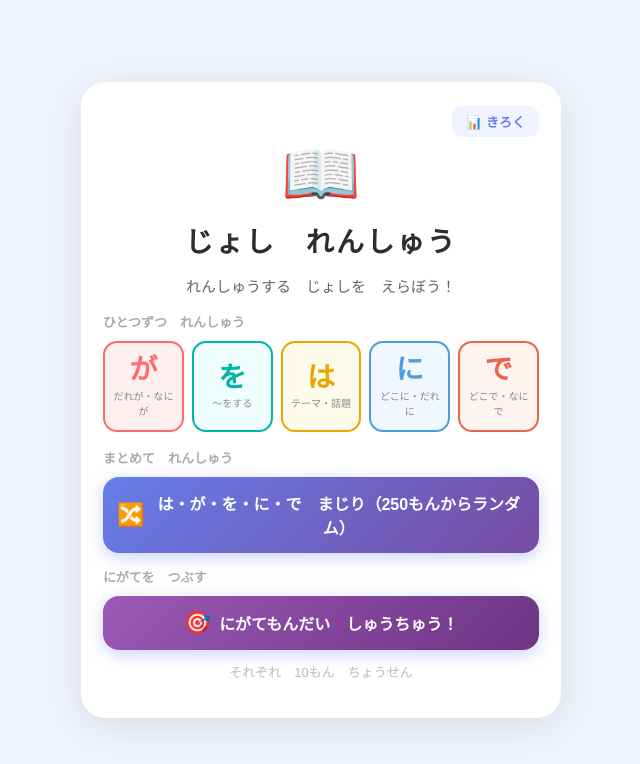
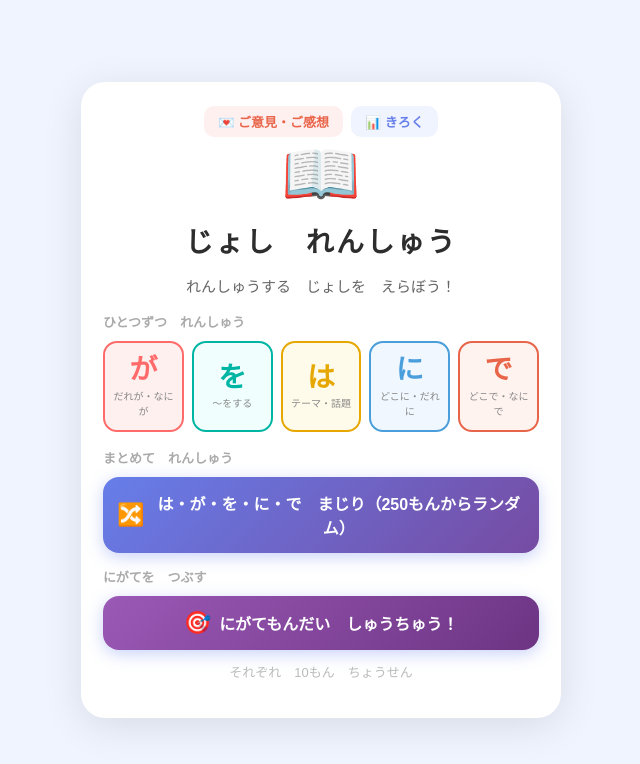
Before and after one commit to marbleuehonmachi-sketch/joshi-app, a React (Vite) app: page / in a window 1280 px wide. Shown: the top 764 px of the page, without its empty margins (319-959 px from the left). Built offline with nearby package versions, Linux system fonts and the light colour scheme.

Commit message:
center buttons

```diff
--- a/src/App.jsx
+++ b/src/App.jsx
@@ -767,7 +767,12 @@ function TitleScreen({ onStart, onHistory }) {
     <div style={S.root}>
       <style>{globalCSS}</style>
       <div style={S.card}>
-        <div style={{ display:"flex",justifyContent:"flex-end" }}>
+        <div style={{ display:"flex",justifyContent:"center",gap:8 }}>
+          <a href="mailto:marble.uehonmachi@gmail.com?subject=%E3%81%98%E3%82%87%E3%81%97%E3%82%8C%E3%82%93%E3%81%97%E3%82%85%E3%81%86%E3%82%A2%E3%83%97%E3%83%AA%E3%81%AE%E3%81%94%E6%84%8F%E8%A6%8B&body=%E3%81%94%E6%84%8F%E8%A6%8B%E3%83%BB%E3%81%94%E6%84%9F%E6%83%B3%E3%82%92%E3%81%94%E8%87%AA%E7%94%B1%E3%81%AB%E3%81%8A%E6%9B%B8%E3%81%8D%E3%81%8F%E3%81%A0%E3%81%95%E3%81%84%EF%BC%9A%0A%0A" style={{
+            background:"#fff0f0",border:"none",borderRadius:10,padding:"6px 14px",fontSize:13,color:"#E8654A",fontWeight:"bold",cursor:"pointer",textDecoration:"none",display:"inline-block",
+          }}>
+            💌 ご意見・ご感想
+          </a>
           <button onClick={onHistory} style={{ background:"#f0f4ff",border:"none",borderRadius:10,padding:"6px 14px",fontSize:13,color:"#667eea",fontWeight:"bold",cursor:"pointer" }}>
             📊 きろく
           </button>
```
